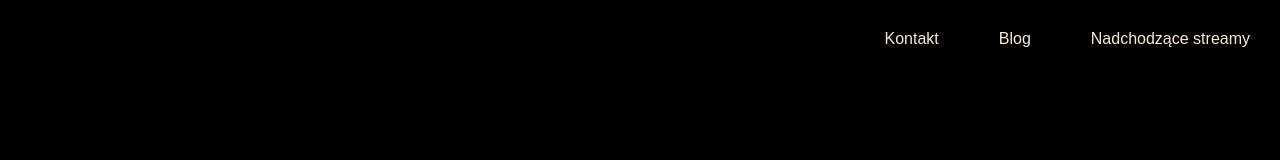
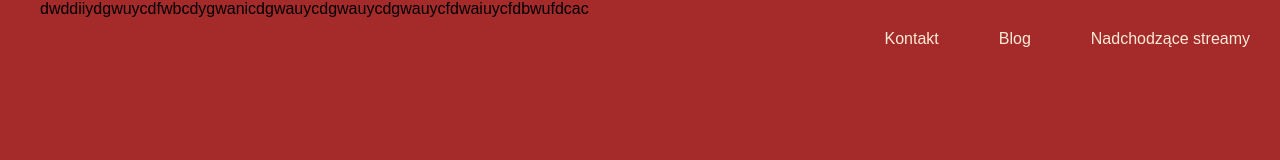
Before and after one commit to Szynszylna6/fed, a website: page index.html in a window 1280 px wide. Drawn offline with Linux system fonts and the light colour scheme.

Commit message:
Update style.css

```diff
--- a/style.css
+++ b/style.css
@@ -1,6 +1,6 @@
 body {
-    margin: 0px;
-    background-color: black;
+    margin: 0x;
+    background-color: brown;
     font-family: Arial;
 }
 
```
